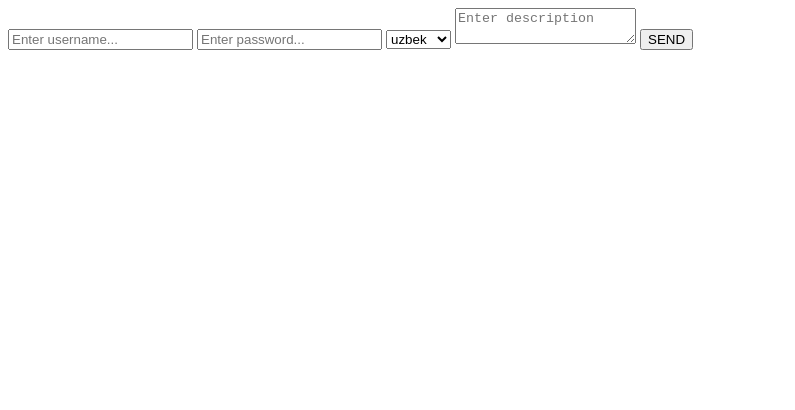
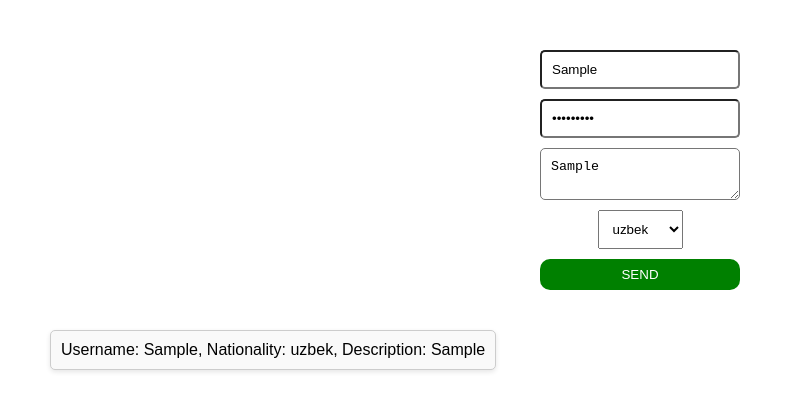
Before and after one commit to shohjahon017/5.9-dars-vazifa, a plain HTML site: page index.html in a window 1280 px wide. Both pictures are taken after typing "Sample", "Sample123", "Sample" into the empty fields and a click on the button "SEND". Shown: the whole page, without its empty margins (0-795 px from the left). Drawn offline with Linux system fonts and the light colour scheme.

Commit message:
tugatdim

```diff
--- a/css/style.css
+++ b/css/style.css
@@ -0,0 +1,51 @@
+* {
+  margin: 0;
+  padding: 0;
+  box-sizing: border-box;
+}
+body {
+  font-family: sans-serif;
+}
+#form {
+  display: flex;
+  gap: 10px;
+  flex-direction: column;
+  align-items: center;
+  margin-top: 50px;
+}
+#username {
+  padding: 10px;
+  border-radius: 5px;
+  width: 200px;
+}
+#password {
+  padding: 10px;
+  width: 200px;
+  border-radius: 5px;
+}
+#nationality {
+  padding: 10px;
+}
+#desc {
+  padding: 10px;
+  border-radius: 5px;
+  width: 200px;
+}
+#send {
+  width: 200px;
+  border: none;
+  border-radius: 10px;
+  background-color: green;
+  padding: 8px;
+  color: white;
+}
+#send:hover {
+  background-color: rgb(33, 95, 33);
+  transition: all 0.5s;
+}
+#block {
+  display: flex;
+  gap: 10px;
+  margin-left: 50px;
+  margin-top: 30px;
+}
--- a/index.html
+++ b/index.html
@@ -4,20 +4,21 @@
     <meta charset="UTF-8" />
     <meta name="viewport" content="width=device-width, initial-scale=1.0" />
     <link rel="stylesheet" href="./css/style.css" />
-    <title>Document</title>
+    <title>Object</title>
   </head>
   <body>
     <form id="form">
       <input type="text" id="username" placeholder="Enter username..." />
       <input type="password" id="password" placeholder="Enter password..." />
+      <textarea name="" id="desc" placeholder="Enter description"></textarea>
       <select id="nationality">
         <option value="uzbek">uzbek</option>
         <option value="russian">russian</option>
         <option value="english">english</option>
       </select>
-      <textarea name="" id="desc" placeholder="Enter description"></textarea>
       <button id="send">SEND</button>
     </form>
+    <div id="block" class="div"></div>
     <script src="./js/script.js"></script>
   </body>
 </html>
--- a/js/script.js
+++ b/js/script.js
@@ -4,10 +4,42 @@ const username = document.getElementById("username");
 const password = document.getElementById("password");
 const nationality = document.getElementById("nationality");
 const desc = document.getElementById("desc");
+const block = document.querySelector("#block");
 
-// send && send.addEventListener('click',function)
+function validate(username, password, nationality, desc) {
+  if (username.value.length < 3) {
+    alert("Username is not valid");
+    username.focus();
+    username.style.outlineColor = "red";
+    return false;
+  }
+  if (password.value.length < 3) {
+    alert("Password is not valid");
+    password.focus();
+    password.style.outlineColor = "red";
+    return false;
+  }
+  if (nationality.value.length < 3) {
+    alert("Nationality is not valid");
+    nationality.focus();
+    nationality.style.outlineColor = "red";
+    return false;
+  }
+  if (desc.value.length < 0) {
+    alert("Description is not valid");
+    desc.focus();
+    desc.style.outlineColor = "red";
+    return false;
+  }
+  return true;
+}
+
 form.addEventListener("submit", function (event) {
   event.preventDefault();
+  const isValid = validate(username, password, nationality, desc);
+  if (!isValid) {
+    return;
+  }
   const user = {
     username: username.value,
     password: password.value,
@@ -17,3 +49,16 @@ form.addEventListener("submit", function (event) {
   console.log(user);
   form.reset();
 });
+send &&
+  send.addEventListener("click", function (event) {
+    event.preventDefault();
+    const div = document.createElement("div");
+    div.innerHTML = `Username: ${username.value}, Nationality: ${nationality.value}, Description: ${desc.value}`;
+    div.style.border = "1px solid #ccc";
+    div.style.padding = "10px";
+    div.style.margin = "10px 0";
+    div.style.borderRadius = "5px";
+    div.style.backgroundColor = "#f9f9f9";
+    div.style.boxShadow = "0 2px 5px rgba(0, 0, 0, 0.1)";
+    block.append(div);
+  });
```
